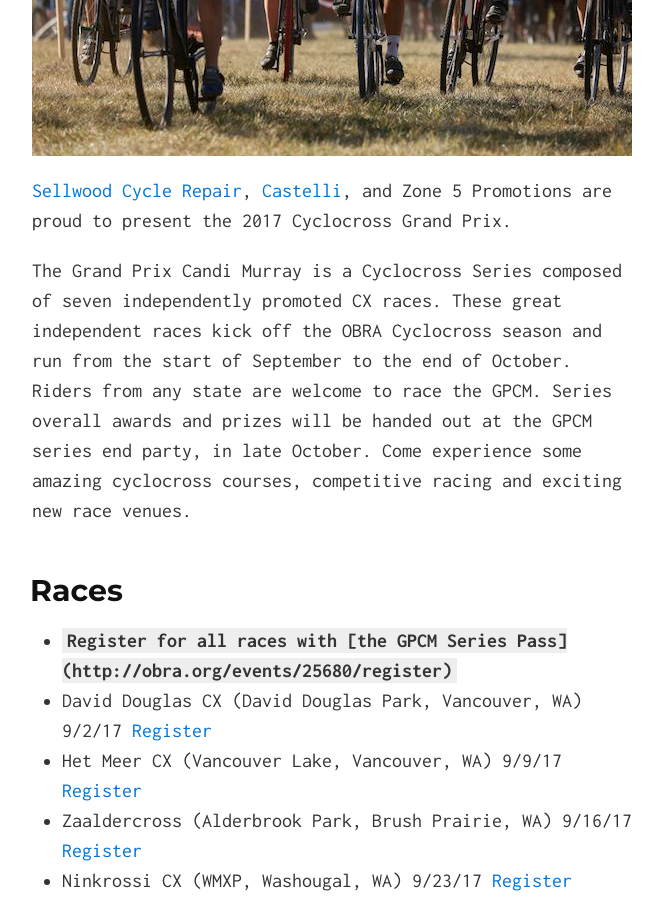
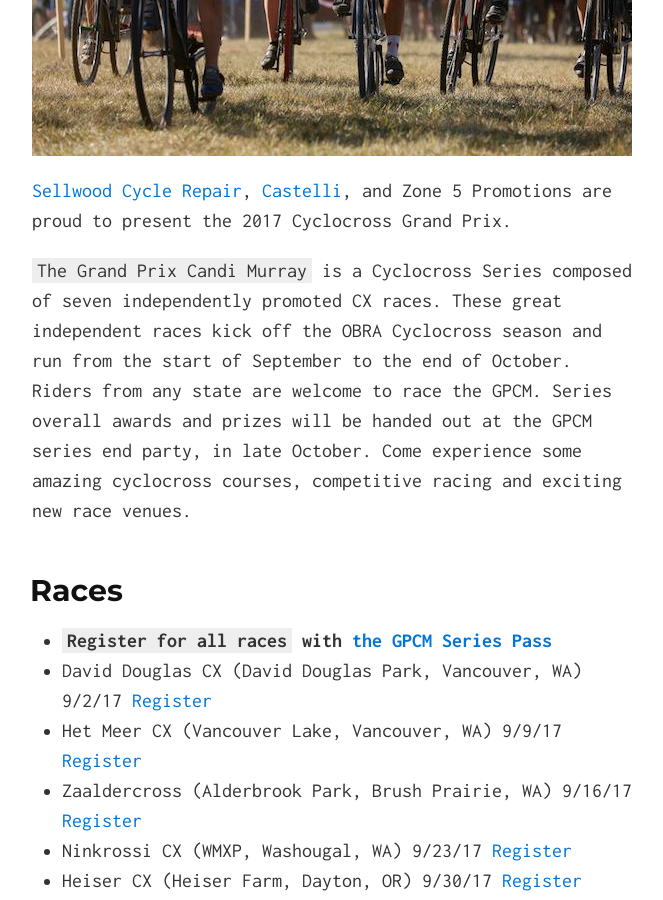
Before and after one commit to mathowie/cyclocross.gp, a Jekyll site: the page built from index.md, in a window 1280 px wide and 900 px high, scrolled down 464 px. Shown: the whole window, without its empty margins (308-971 px from the left). Built offline with Jekyll 4.4.1, drawn with Linux system fonts in a browser that asks for light colours.

Commit message:
fixed styling errors

```diff
--- a/index.md
+++ b/index.md
@@ -6,12 +6,12 @@
 
 [Sellwood Cycle Repair](https://sellwoodcycle.com/), [Castelli](https://www.castelli-cycling.com/), and Zone 5 Promotions are proud to present the 2017 Cyclocross Grand Prix.
 
-The Grand Prix Candi Murray is a Cyclocross Series composed of seven independently promoted CX races. These great independent races kick off the OBRA Cyclocross season and run from the start of September to the end of October. Riders from any state are welcome to race the GPCM. Series overall awards and prizes will be handed out at the GPCM series end party, in late October. Come experience some amazing cyclocross courses, competitive racing and exciting new race venues.
+`The Grand Prix Candi Murray` is a Cyclocross Series composed of seven independently promoted CX races. These great independent races kick off the OBRA Cyclocross season and run from the start of September to the end of October. Riders from any state are welcome to race the GPCM. Series overall awards and prizes will be handed out at the GPCM series end party, in late October. Come experience some amazing cyclocross courses, competitive racing and exciting new race venues.
 
 
 ## Races
 
-* __`Register for all races with [the GPCM Series Pass](http://obra.org/events/25680/register)`__
+* __`Register for all races` with [the GPCM Series Pass](http://obra.org/events/25680/register)__
 * David Douglas CX (David Douglas Park, Vancouver, WA) 9/2/17 [Register](http://obra.org/events/25678/register)
 * Het Meer CX (Vancouver Lake, Vancouver, WA) 9/9/17 [Register](http://obra.org/events/25679/register)
 * Zaaldercross (Alderbrook Park, Brush Prairie, WA) 9/16/17 [Register](http://obra.org/events/25681/register)
```
